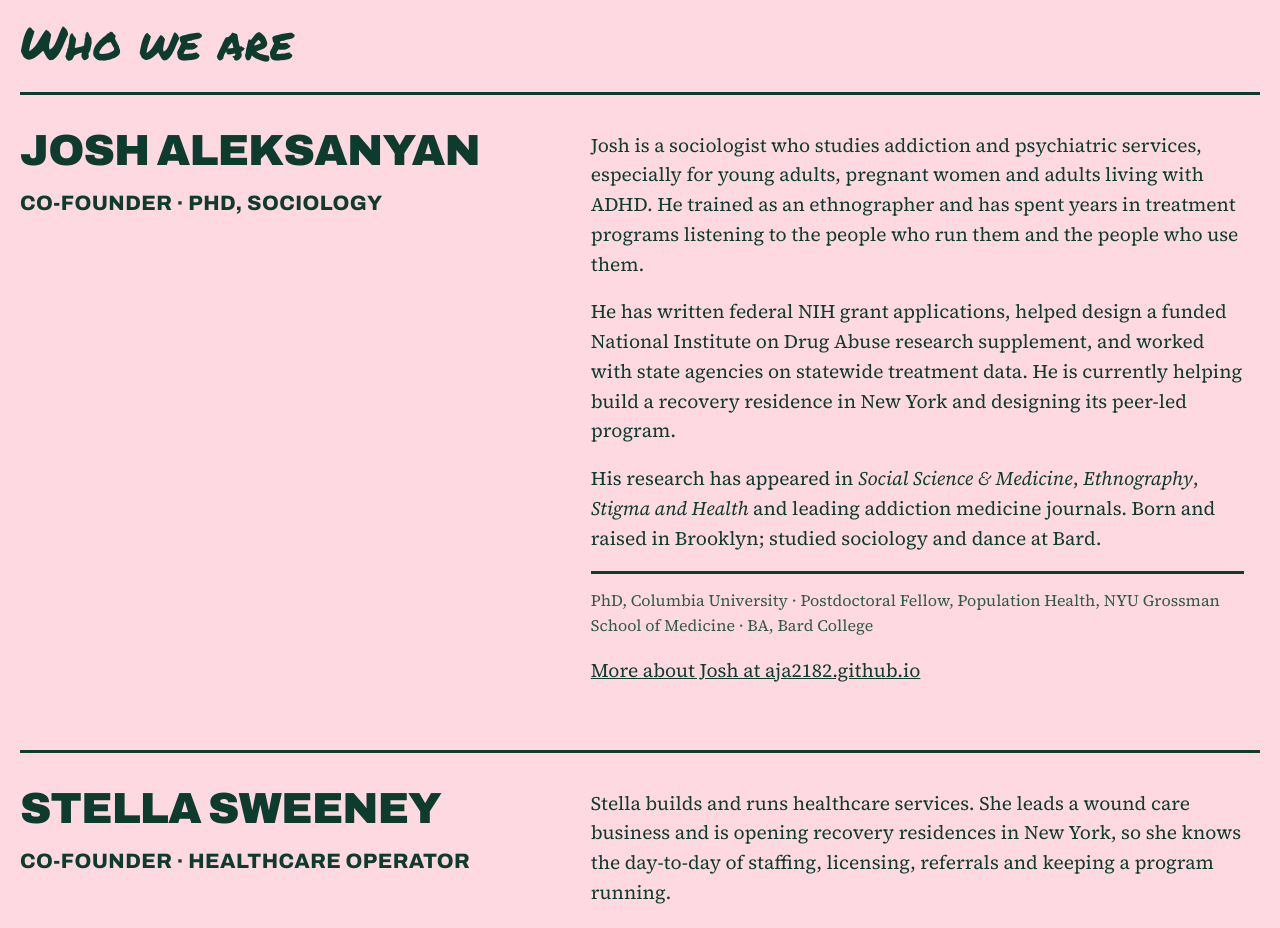
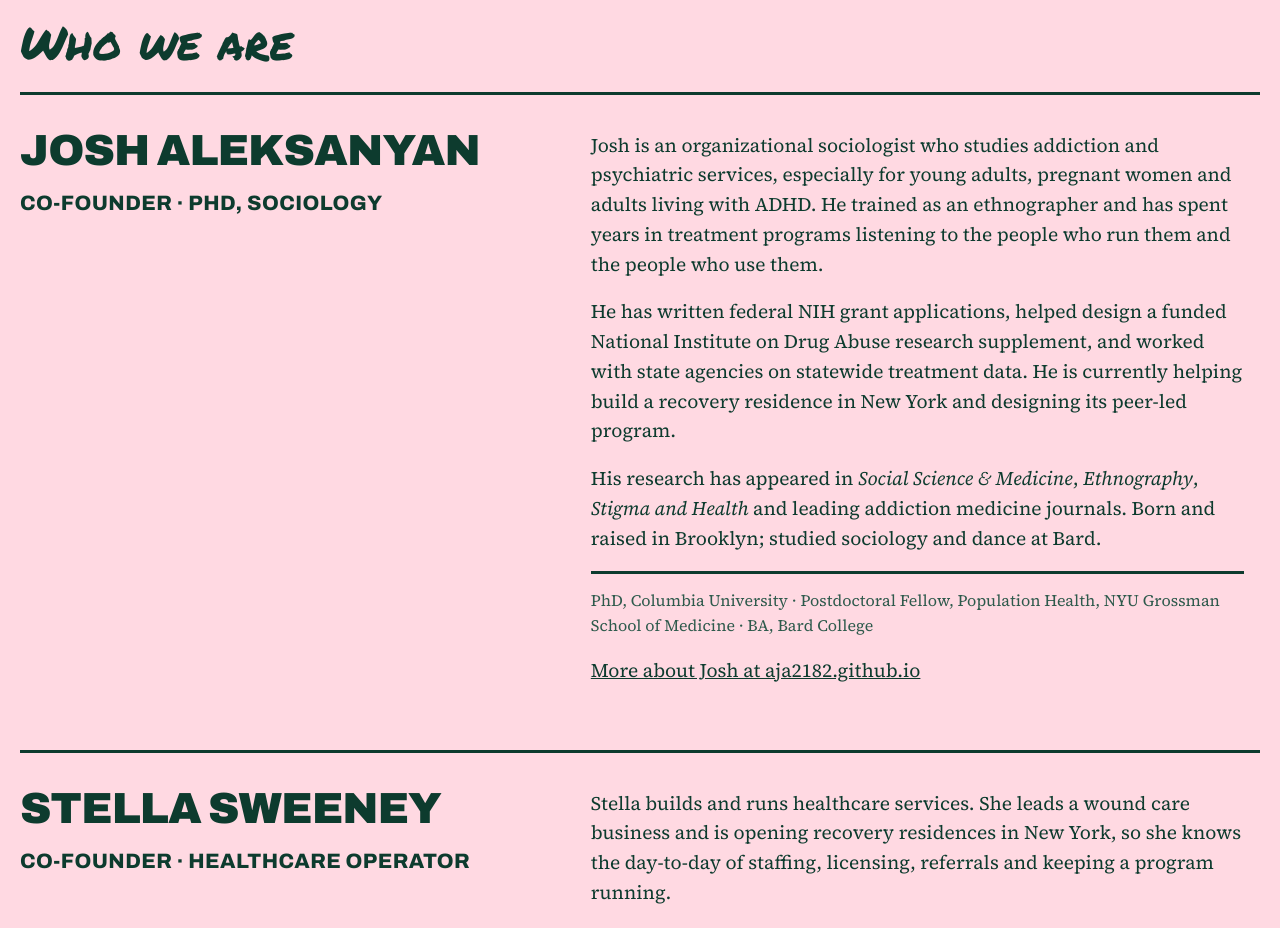
Before and after one commit to recoveryscience/recoveryscience.github.io, a plain HTML site: page index.html in a window 1280 px wide. Shown: the part 3760-4688 px from the top of the page. Drawn offline with Linux system fonts and the light colour scheme.

Commit message:
Describe Josh as an organizational sociologist

```diff
--- a/index.html
+++ b/index.html
@@ -179,7 +179,7 @@ footer{display:flex;justify-content:space-between;gap:12px;flex-wrap:wrap;paddin
         <p class="sub">Co-founder · PhD, Sociology</p>
       </div>
       <div class="txt">
-        <p>Josh is a sociologist who studies addiction and psychiatric services, especially for young adults, pregnant women and adults living with ADHD. He trained as an ethnographer and has spent years in treatment programs listening to the people who run them and the people who use them.</p>
+        <p>Josh is an organizational sociologist who studies addiction and psychiatric services, especially for young adults, pregnant women and adults living with ADHD. He trained as an ethnographer and has spent years in treatment programs listening to the people who run them and the people who use them.</p>
         <p>He has written federal NIH grant applications, helped design a funded National Institute on Drug Abuse research supplement, and worked with state agencies on statewide treatment data. He is currently helping build a recovery residence in New York and designing its peer-led program.</p>
         <p>His research has appeared in <em>Social Science &amp; Medicine</em>, <em>Ethnography</em>, <em>Stigma and Health</em> and leading addiction medicine journals. Born and raised in Brooklyn; studied sociology and dance at Bard.</p>
         <p class="creds">PhD, Columbia University · Postdoctoral Fellow, Population Health, NYU Grossman School of Medicine · BA, Bard College</p>
```
